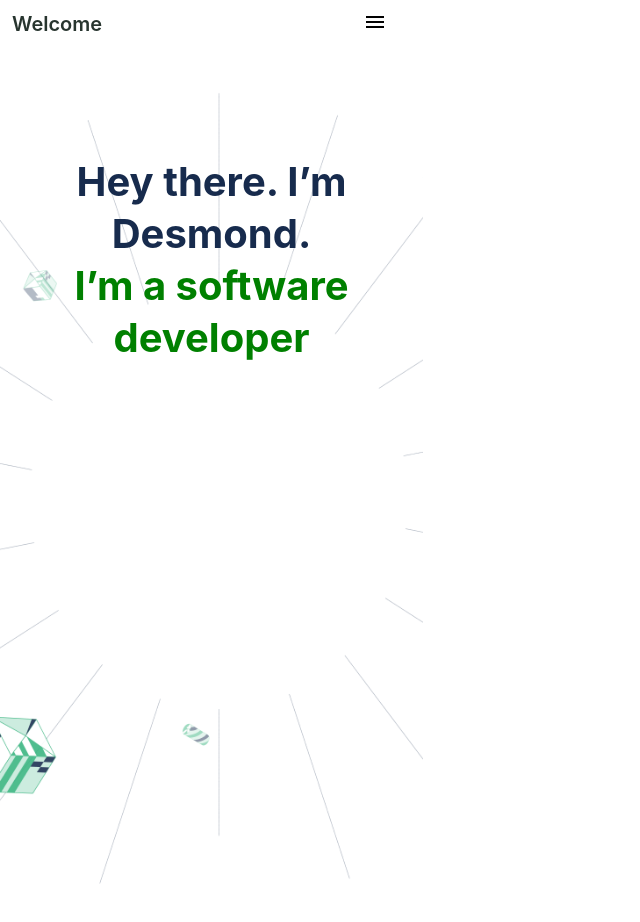
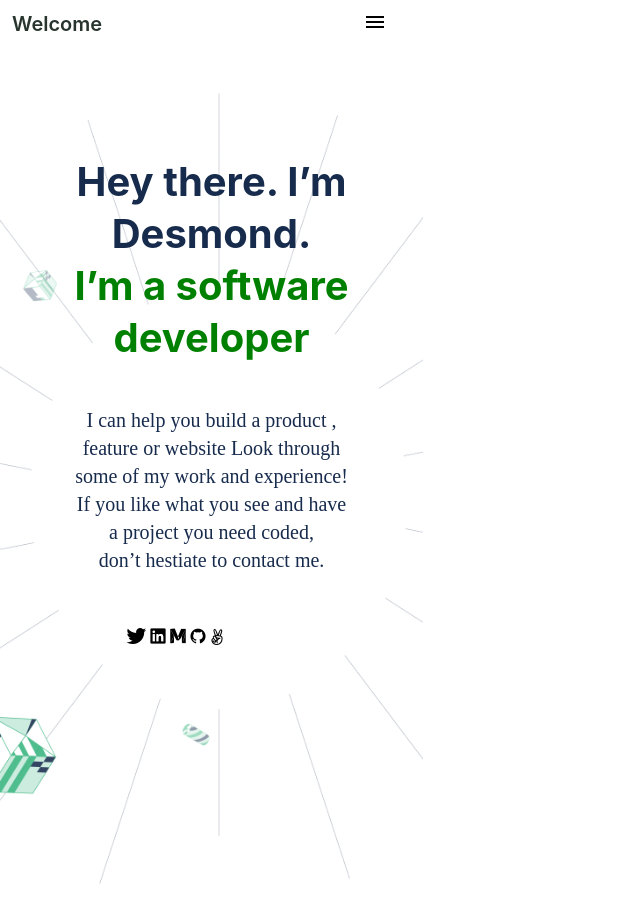
Before and after one commit to jemutakiplagat/odin-portfolio, a plain HTML site: page index.html in a window 1280 px wide. Shown: the whole page, without its empty margins (0-640 px from the left). Drawn offline with nearby package versions, Linux system fonts and the light colour scheme.

Commit message:
add the header section paragraoph and social media icons

```diff
--- a/index.css
+++ b/index.css
@@ -107,3 +107,44 @@ flex-grow: 0;
 #green {
     color: green;
 }
+.text{
+
+font-style: normal;
+font-weight: 400;
+font-size: 20px;
+line-height: 28px;
+/* or 140% */
+
+text-align: center;
+
+/* Neutrals/N800 */
+
+color: #172B4D;
+width: 327px;
+height: 164px;
+flex: none;
+order: 1;
+flex-grow: 0;
+/* Inside auto layout */
+
+}
+.social-icons{
+    width: 170.17px;
+    height: 20px;
+
+
+    /* Inside auto layout */
+
+    flex: none;
+    order: 2;
+    flex-grow: 0;
+ list-style-type: none;
+ justify-content: space-between;
+ display: inline;
+
+}
+.social-icons li{
+flex-direction: column;
+justify-content: space-between;
+display: inline-flex;
+}
--- a/index.html
+++ b/index.html
@@ -8,6 +8,7 @@
   <link href="https://fonts.googleapis.com/icon?family=Material+Icons"
   rel="stylesheet">
   <link rel="stylesheet" href="https://cdn.jsdelivr.net/gh/devicons/devicon@v2.15.1/devicon.min.css">
+
   <link rel="stylesheet" href="path/to/font-awesome/css/font-awesome.min.css">
     <title>Porfolio</title>
 </head>
@@ -31,9 +32,23 @@
       <div class="headline">
         <h1 class="black">Hey there. I’m Desmond.<br>
          <span id="green"> I’m a software developer</span></h1>
+         <p class="text">
+             I can help you build a product ,<br> feature or website Look through <br>some of my work and experience!<br> If you like what you see and have<br> a project you need coded,<br>
+            don’t hestiate to contact me.
+         </p>
+         <ul class="social-icons">
+            <li><i class="devicon-twitter-original"></i></li>
+            <li><i class="devicon-linkedin-plain"></i></li>
+            <li><i class="devicon-maya-plain"></i></li>
+            <li><i class="devicon-github-original"></i></li>
+            <li><i class="fa fa-angellist" aria-hidden="true"></i></li>
+         </ul>
       </div>
     </header>
+     <!-- works -->
+<section class="works">
 
+</section>
 
   </section>
 
```
